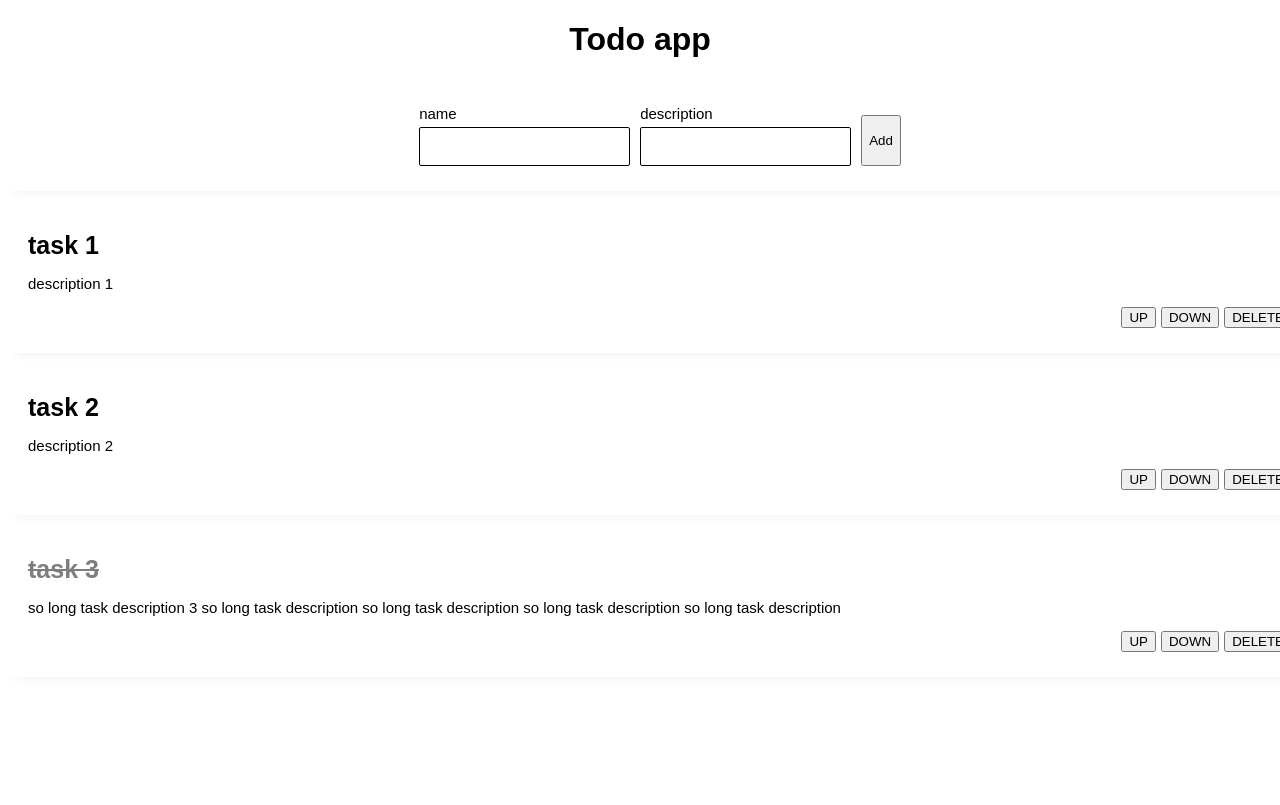
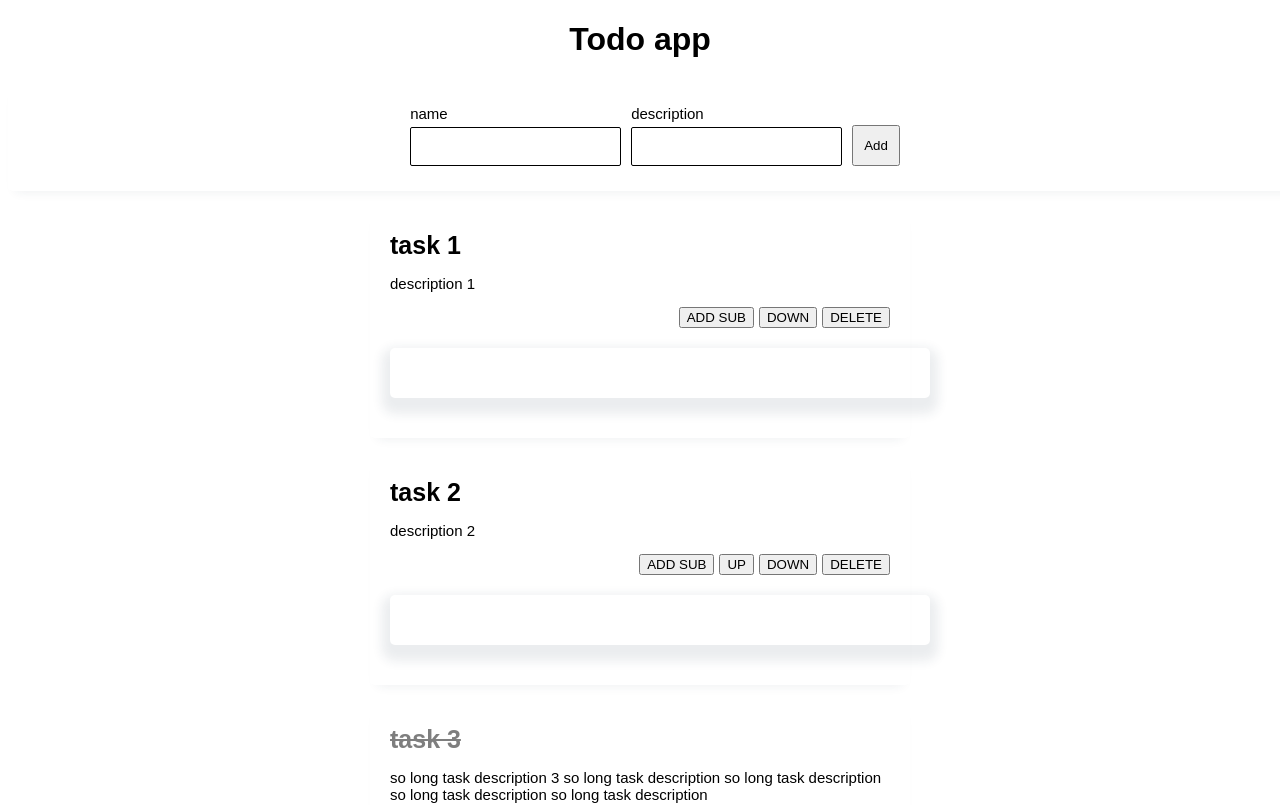
Before and after one commit to IlliaBezditnyi/todo-app, a React (Create React App) app: page / in a window 1280 px wide. Shown: the top 805 px of the page. Built offline with nearby package versions, Linux system fonts and the light colour scheme.

Commit message:
need to fix

```diff
--- a/src/App.tsx
+++ b/src/App.tsx
@@ -1,31 +1,56 @@
 import { useState } from "react";
 
 import { TodoForm } from "./components/TodoForm/TodoForm";
+import { TodoSubForm } from "./components/TodoSubForm/TodoSubForm";
 import { TodoList } from "./components/TodoList/TodoList";
 import { Todo } from "./components/types/types";
 
 import "./styles.css";
 
 const DEFAULT_TODO_LIST = [
-  { id: 1, name: "task 1", description: "description 1", checked: false },
-  { id: 2, name: "task 2", description: "description 2", checked: false },
+  {
+    id: 1,
+    name: "task 1",
+    description: "description 1",
+    checked: false,
+    subTodo: []
+  },
+  {
+    id: 2,
+    name: "task 2",
+    description: "description 2",
+    checked: false,
+    subTodo: []
+  },
   {
     id: 3,
     name: "task 3",
     description:
       "so long task description 3 so long task description so long task description so long task description so long task description",
-    checked: true
+    checked: true,
+    subTodo: []
   }
 ];
 
 export const App = () => {
-  const [todos, setTodos] = useState(DEFAULT_TODO_LIST);
+  const [todos, setTodos] = useState<Todo[]>(DEFAULT_TODO_LIST);
   const todosMovedId = [...todos];
+  const [showForm, setShowForm] = useState(false);
+  const [currentId, setcurrentId] = useState<any>();
 
-  const addTodo = ({ name, description }: Omit<Todo, "id" | "checked">) => {
+  const addTodo = ({
+    name,
+    description
+  }: Omit<Todo, "id" | "checked" | "subTodo">) => {
     setTodos([
       ...todos,
-      { id: todos[todos.length - 1].id + 1, description, name, checked: false }
+      {
+        id: todos[todos.length - 1].id + 1,
+        name,
+        description,
+        checked: false,
+        subTodo: []
+      }
     ]);
   };
 
@@ -82,6 +107,72 @@ export const App = () => {
     );
   };
 
+  const addSubForm = (id: Todo["id"]) => {
+    todos.map((todo) => {
+      if (todo.id === id) {
+        setShowForm(true);
+      }
+    });
+
+    setcurrentId(id);
+  };
+
+  const addSubTodo = (id: Todo["id"], name: string, description: string) => {
+    setTodos(
+      todos.map((todo) => {
+        if (todo.id === id) {
+          console.log(todo.id);
+          // return { ...todo, subTodo: [{id: 4, name: name, description: description}] };
+          todo.subTodo.push({
+            id: id * Math.random(),
+            name: name,
+            description: description
+          });
+        }
+
+        return todo;
+      })
+    );
+
+    console.log(todos);
+  };
+
+  const removeSub = (listId: number, id: number) => {
+    // console.log(todos[listId - 1].subTodo.filter((todo) => todo.id !== id))
+    // setTodos(todos[listId - 1].subTodo.filter((todo) => todo.id !== id))
+    // setTodos(todos.filter((todo) => todo.subTodo.id !== id))
+    return;
+  };
+
+  // const onAddSubNote = () => {
+  //   const newNotes: [] = [...JSON.parse(JSON.stringify(todos))];
+  //   addSubNotes(newNotes);
+  //   setTodos(newNotes);
+  // };
+
+  // const addSubTodo = (todos: []) => {
+  //   for (let todo of todos) {
+  //     if (todo.id === id) {
+  //       todo.isShowAddSubButton = false;
+  //       todo.todos = [
+  //         ...todo.notes,
+  //         {
+  //           id: todos[todos.length - 1].id + 1,
+  //           name: name,
+  //           notes: [],
+  //           isShowAddSubButton: false,
+  //           isShowFuncButton: false
+  //         }
+  //       ];
+  //       // setTitle("");
+  //       return;
+  //     }
+  //     if (note.notes.length > 0) {
+  //       addSubNotes(note.notes);
+  //     }
+  //   }
+  // };
+
   return (
     <div className="App">
       <h1 className="title">Todo app</h1>
@@ -92,6 +183,18 @@ export const App = () => {
         deleteTodo={deleteTodo}
         moveUp={moveUp}
         moveDown={moveDown}
+        showForm={showForm}
+        addSubForm={addSubForm}
+        removeSub={removeSub}
+      />
+      <TodoSubForm
+        addTodo={addTodo}
+        showForm={showForm}
+        id={currentId}
+        addSubTodo={addSubTodo}
+        // name={todos[currentId].name}
+        // todos={todos}
+        // setTodos={setTodos}
       />
     </div>
   );
--- a/src/components/TodoForm/TodoForm.css
+++ b/src/components/TodoForm/TodoForm.css
@@ -33,8 +33,14 @@
   border: 0.5px solid black;
 }
 
-.button__container {
+.button {
   width: 100%;
-  margin-top: 10px;
+  margin-top: 20px;
+  padding: 10px;
   display: flex;
+  align-items: center;
 }
+
+.fields__container2 {
+  display: block;
+}
--- a/src/components/TodoForm/TodoForm.tsx
+++ b/src/components/TodoForm/TodoForm.tsx
@@ -1,4 +1,6 @@
 import React, { useState, ChangeEvent } from "react";
+
+import { App } from "../../App";
 
 import { Todo } from "../types/types";
 
@@ -6,11 +8,11 @@ import "./TodoForm.css";
 
 const DEFAULT_TODO = { name: "", description: "" };
 
-type TodoPanelProps = {
+type TodoFormProps = {
   addTodo: ({ name, description }: Omit<Todo, "id" | "checked">) => void;
 };
 
-export const TodoForm: React.FC<TodoPanelProps> = ({ addTodo }) => {
+export const TodoForm: React.FC<TodoFormProps> = ({ addTodo }) => {
   const [todo, setTodo] = useState(DEFAULT_TODO);
 
   const onChange = (event: ChangeEvent<HTMLInputElement>) => {
@@ -19,7 +21,7 @@ export const TodoForm: React.FC<TodoPanelProps> = ({ addTodo }) => {
   };
 
   const onClick = () => {
-    addTodo({ name: todo.name, description: todo.description });
+    addTodo({ name: todo.name, description: todo.description, subTodo: [] });
     setTodo(DEFAULT_TODO);
   };
 
@@ -52,9 +54,14 @@ export const TodoForm: React.FC<TodoPanelProps> = ({ addTodo }) => {
           </label>
         </div>
 
-        <div className="button__container">
+        <button className="button" onClick={onClick}>
+          Add
+        </button>
+
+        {/* <div className="button__container">
           <button onClick={onClick}>Add</button>
-        </div>
+        </div> */}
+        <br />
       </div>
     </div>
   );
--- a/src/components/TodoItem/TodoItem.css
+++ b/src/components/TodoItem/TodoItem.css
@@ -1,8 +1,9 @@
 .todoItem_container {
+  margin: 0 auto;
   background-color: white;
   box-shadow: 0px 8px 11px -8px rgba(34, 60, 80, 0.09);
   margin-bottom: 15px;
-  width: 100%;
+  width: 500px;
   padding: 25px 20px;
   border-radius: 5px;
 }
@@ -23,4 +24,38 @@
   display: flex;
   justify-content: right;
   gap: 5px;
+  margin-bottom: 20px;
 }
+
+.subTodo_container {
+  box-shadow: 0px 8px 11px 8px rgba(34, 60, 80, 0.09);
+  margin-bottom: 15px;
+  width: 500px;
+  padding: 25px 20px;
+  border-radius: 5px;
+}
+
+.subTodo_wrapper {
+  margin: 0 auto;
+  background-color: white;
+  box-shadow: 0px 8px 11px 8px rgba(34, 60, 80, 0.09);
+  margin-bottom: 15px;
+  padding: 10px;
+  border-radius: 5px;
+}
+
+.subTodo_title {
+  font-size: 18px;
+  font-weight: 600;
+  margin-bottom: 15px;
+}
+
+.subTodo_description {
+  font-size: 15px;
+  margin-bottom: 10px;
+}
+
+.subTodo_button {
+  display: flex;
+  justify-content: right;
+}
--- a/src/components/TodoItem/TodoItem.tsx
+++ b/src/components/TodoItem/TodoItem.tsx
@@ -1,4 +1,6 @@
 import React from "react";
+import { TodoList } from "../TodoList/TodoList";
+import { TodoSubForm } from "../TodoSubForm/TodoSubForm";
 
 import { Todo } from "../types/types";
 
@@ -6,20 +8,34 @@ import "./TodoItem.css";
 
 type TodoItemProps = {
   todo: Todo;
+  todos: Todo[];
+  setTodos: () => void;
+  addTodo: ({ name, description }: Omit<Todo, "id" | "checked">) => void;
   markTodo: (id: Todo["id"]) => void;
   deleteTodo: (id: Todo["id"]) => void;
   moveUp: (id: Todo["id"]) => void;
   moveDown: (id: Todo["id"]) => void;
+  showForm: boolean;
+  addSubForm: (id: Todo["id"]) => void;
+  addSubTodo: (id: Todo["id"]) => void;
+  removeSub: (listId: number, id: number) => void;
 };
 
 export const TodoItem: React.FC<TodoItemProps> = ({
   todo,
+  todos,
+  setTodos,
+  addTodo,
   markTodo,
   deleteTodo,
   moveUp,
-  moveDown
+  moveDown,
+  showForm,
+  addSubForm,
+  addSubTodo,
+  removeSub
 }) => {
-  console.log(todo);
+  // console.log(todo);
 
   return (
     <div className="todoItem_container">
@@ -38,11 +54,39 @@ export const TodoItem: React.FC<TodoItemProps> = ({
         <div className="todoItem_description">{todo.description}</div>
 
         <div className="todoItem_button">
-          <button onClick={() => moveUp(todo.id)}>UP</button>
-          <button onClick={() => moveDown(todo.id)}>DOWN</button>
+          <button onClick={() => addSubForm(todo.id)}>ADD SUB</button>
+          {todo !== todos[0] && (
+            <button onClick={() => moveUp(todo.id)}>UP</button>
+          )}
+
+          {todo !== todos[todos.length - 1] && (
+            <button onClick={() => moveDown(todo.id)}>DOWN</button>
+          )}
+
           <button onClick={() => deleteTodo(todo.id)}>DELETE</button>
         </div>
+
+        <div className="subTodo_container">
+          {todo.subTodo.map((el) => (
+            <div className="subTodo_wrapper">
+              <div className="subTodo_title">{el.name}</div>
+
+              <div className="subTodo_description">{el.description}</div>
+
+              <div className="subTodo_button">
+                <button onClick={() => removeSub(todo.id, el.id)}>
+                  REMOVE SUB
+                </button>
+              </div>
+            </div>
+          ))}
+        </div>
       </div>
+      {/* <TodoSubForm
+          addTodo={addTodo}
+          showForm={showForm}
+          id={todo.id}
+      /> */}
     </div>
   );
 };
--- a/src/components/TodoList/TodoList.tsx
+++ b/src/components/TodoList/TodoList.tsx
@@ -5,28 +5,44 @@ import { Todo } from "../types/types";
 
 type TodoListProps = {
   todos: Todo[];
+  // addTodo: ({ name, description }: Omit<Todo, "id" | "checked">) => void;
   markTodo: (id: Todo["id"]) => void;
   deleteTodo: (id: Todo["id"]) => void;
   moveUp: (id: Todo["id"]) => void;
   moveDown: (id: Todo["id"]) => void;
+  showForm: boolean;
+  addSubForm: (id: Todo["id"]) => void;
+  removeSub: (listId: number, id: number) => void;
+  // addSubTodo: (id: Todo["id"]) => void;
 };
 
 export const TodoList: React.FC<TodoListProps> = ({
   todos,
+  // addTodo,
   markTodo,
   deleteTodo,
   moveUp,
-  moveDown
+  moveDown,
+  showForm,
+  addSubForm,
+  removeSub
+  // addSubTodo
 }) => (
   <div>
     {todos.map((todo) => (
       <TodoItem
         key={todo.id}
         todo={todo}
+        todos={todos}
+        // addTodo={addTodo}
         markTodo={markTodo}
         deleteTodo={deleteTodo}
         moveUp={moveUp}
         moveDown={moveDown}
+        showForm={showForm}
+        addSubForm={addSubForm}
+        removeSub={removeSub}
+        // addSubTodo={addSubTodo}
       />
     ))}
   </div>
--- /dev/null
+++ b/src/components/TodoSubForm/TodoSubForm.tsx
@@ -0,0 +1,76 @@
+import React, { useState, ChangeEvent } from "react";
+
+import { App } from "../../App";
+
+import { Todo } from "../types/types";
+
+const DEFAULT_TODO = { name: "", description: "" };
+
+type TodoSubFormProps = {
+  id: number;
+  addTodo: ({ name, description }: Omit<Todo, "id" | "checked">) => void;
+  showForm: boolean;
+  addSubTodo: (id: Todo["id"], name: string, description: string) => void;
+  // name: string;
+};
+
+export const TodoSubForm: React.FC<TodoSubFormProps> = ({
+  id,
+  addTodo,
+  showForm,
+  addSubTodo
+}) => {
+  const [todo, setTodo] = useState(DEFAULT_TODO);
+
+  const onChange = (event: ChangeEvent<HTMLInputElement>) => {
+    const { value, name } = event.target;
+    setTodo({ ...todo, [name]: value });
+  };
+
+  const onClick = () => {
+    addSubTodo(id, todo.name, todo.description);
+    setTodo(DEFAULT_TODO);
+  };
+
+  return (
+    <div className="form_container">
+      {showForm === true ? (
+        <div className="fields__container">
+          <div className="field__container">
+            <label htmlFor="name">
+              <div>name</div>
+              <input
+                type="text"
+                id="name"
+                name="name"
+                value={todo.name}
+                onChange={onChange}
+              />
+            </label>
+          </div>
+
+          <div className="field__container">
+            <label htmlFor="description">
+              <div>description</div>
+              <input
+                type="text"
+                id="description"
+                name="description"
+                value={todo.description}
+                onChange={onChange}
+              />
+            </label>
+          </div>
+
+          <button className="button" onClick={() => onClick()}>
+            Add
+          </button>
+
+          {/* <div className="button__container">
+          <button onClick={onClick}>Add</button>
+        </div> */}
+        </div>
+      ) : null}
+    </div>
+  );
+};
```
Also changed, not shown: src/components/types/types.ts (+7 -0 lines).
